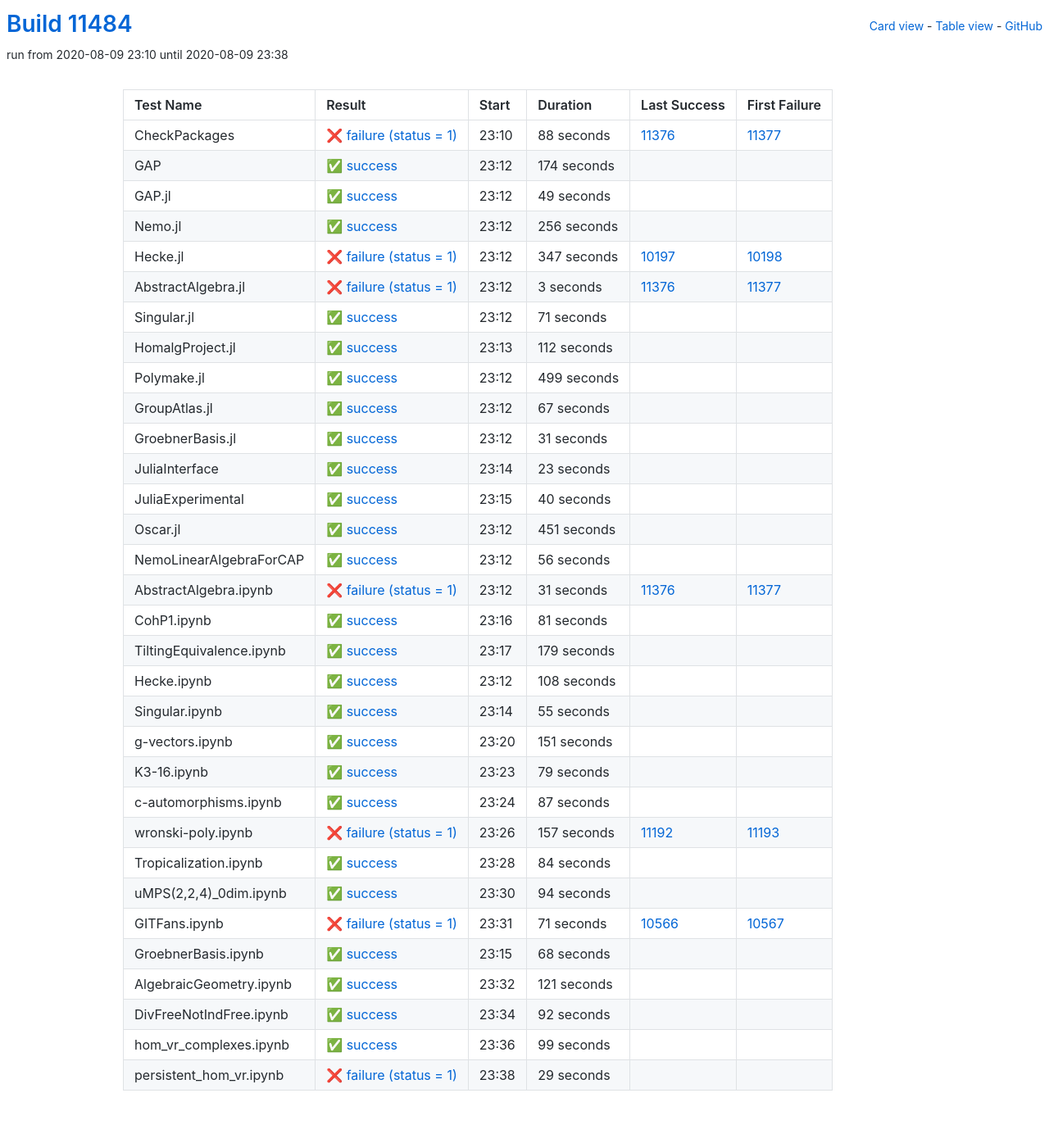
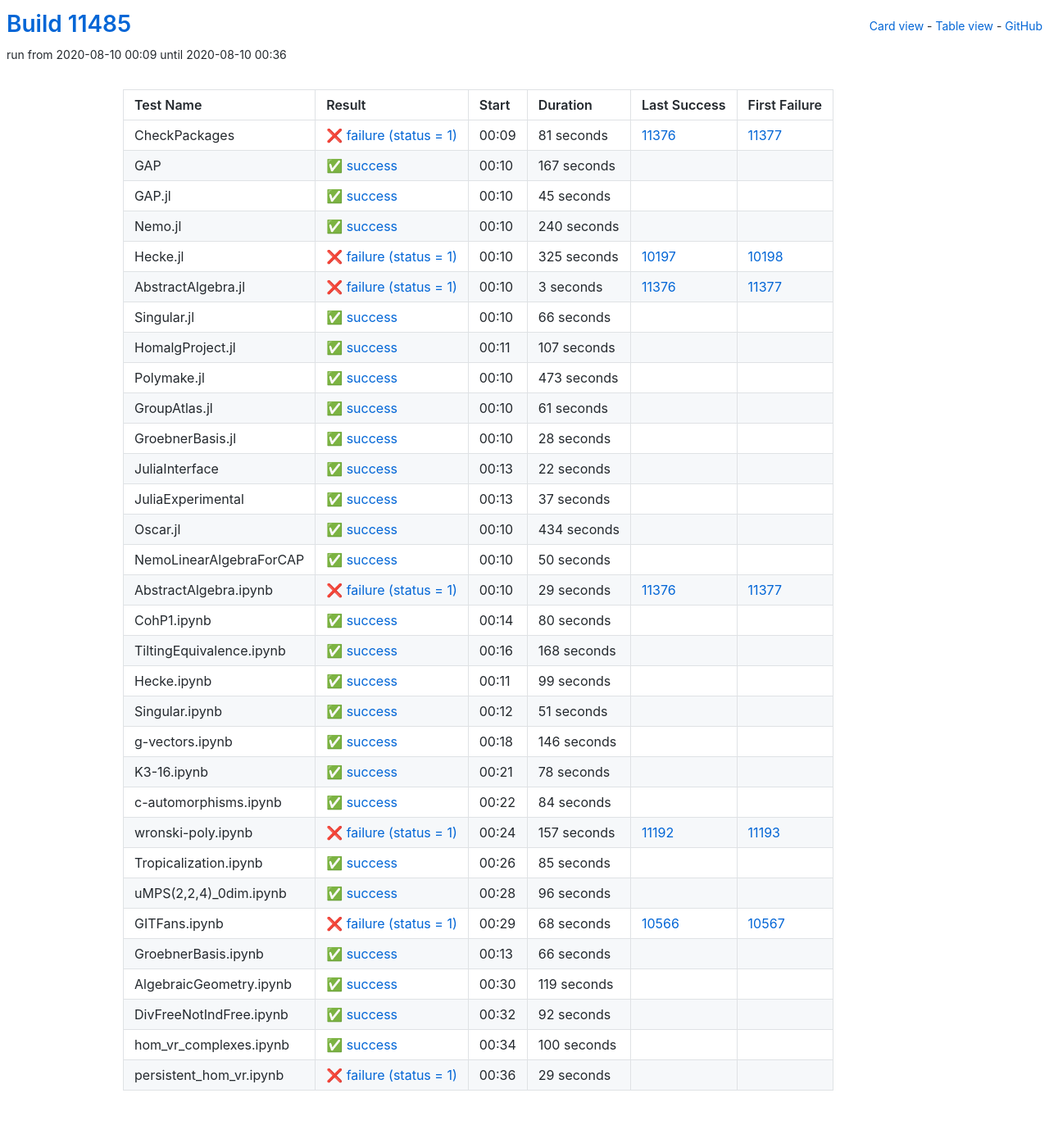
Before and after one commit to oscar-system/oscar-ci-status, a Jekyll site: the page built from table.html, in a window 1280 px wide. Shown: the whole page at 82% size. Built offline with Jekyll 4.4.1, drawn with Linux system fonts in a browser that asks for light colours.

Commit message:
Build #11485

```diff
--- a/_data/ci.yml
+++ b/_data/ci.yml
@@ -1,6 +1,6 @@
 ---
-build: 11484
-build_url: https://oscarci.mathematik.uni-kl.de/job/oscar/11484/
+build: 11485
+build_url: https://oscarci.mathematik.uni-kl.de/job/oscar/11485/
 job: oscar
 organization: oscar-system
 repo: oscar-ci-status
@@ -8,68 +8,68 @@
 tests:
 - name: CheckPackages
   id: checkpackages
-  log: https://oscarci.mathematik.uni-kl.de/job/oscar/11484/artifact/logs/build-11484/CheckPackages.log
-  start: 2020-08-09 23:10
+  log: https://oscarci.mathematik.uni-kl.de/job/oscar/11485/artifact/logs/build-11485/CheckPackages.log
+  start: 2020-08-10 00:09
   success: false
   exitcode: 1
   status: failure
-  duration: 88
+  duration: 81
   last_success: 11376
   last_success_url: https://oscarci.mathematik.uni-kl.de/job/oscar/11376/
   first_failure: 11377
   first_failure_url: https://oscarci.mathematik.uni-kl.de/job/oscar/11377/
 - name: GAP
   id: gap
-  log: https://oscarci.mathematik.uni-kl.de/job/oscar/11484/artifact/logs/build-11484/GAP.log
-  start: 2020-08-09 23:12
+  log: https://oscarci.mathematik.uni-kl.de/job/oscar/11485/artifact/logs/build-11485/GAP.log
+  start: 2020-08-10 00:10
   success: true
   exitcode: 0
   status: success
-  duration: 174
+  duration: 167
   last_success: false
   last_success_url:
   first_failure: false
   first_failure_url:
 - name: GAP.jl
   id: gap-jl
-  log: https://oscarci.mathematik.uni-kl.de/job/oscar/11484/artifact/logs/build-11484/GAP.jl.log
-  start: 2020-08-09 23:12
+  log: https://oscarci.mathematik.uni-kl.de/job/oscar/11485/artifact/logs/build-11485/GAP.jl.log
+  start: 2020-08-10 00:10
   success: true
   exitcode: 0
   status: success
-  duration: 49
+  duration: 45
   last_success: false
   last_success_url:
   first_failure: false
   first_failure_url:
 - name: Nemo.jl
   id: nemo-jl
-  log: https://oscarci.mathematik.uni-kl.de/job/oscar/11484/artifact/logs/build-11484/Nemo.jl.log
-  start: 2020-08-09 23:12
+  log: https://oscarci.mathematik.uni-kl.de/job/oscar/11485/artifact/logs/build-11485/Nemo.jl.log
+  start: 2020-08-10 00:10
   success: true
   exitcode: 0
   status: success
-  duration: 256
+  duration: 240
   last_success: false
   last_success_url:
   first_failure: false
   first_failure_url:
 - name: Hecke.jl
   id: hecke-jl
-  log: https://oscarci.mathematik.uni-kl.de/job/oscar/11484/artifact/logs/build-11484/Hecke.jl.log
-  start: 2020-08-09 23:12
+  log: https://oscarci.mathematik.uni-kl.de/job/oscar/11485/artifact/logs/build-11485/Hecke.jl.log
+  start: 2020-08-10 00:10
   success: false
   exitcode: 1
   status: failure
-  duration: 347
+  duration: 325
   last_success: 10197
   last_success_url: https://oscarci.mathematik.uni-kl.de/job/oscar/10197/
   first_failure: 10198
   first_failure_url: https://oscarci.mathematik.uni-kl.de/job/oscar/10198/
 - name: AbstractAlgebra.jl
   id: abstractalgebra-jl
-  log: https://oscarci.mathematik.uni-kl.de/job/oscar/11484/artifact/logs/build-11484/AbstractAlgebra.jl.log
-  start: 2020-08-09 23:12
+  log: https://oscarci.mathematik.uni-kl.de/job/oscar/11485/artifact/logs/build-11485/AbstractAlgebra.jl.log
+  start: 2020-08-10 00:10
   success: false
   exitcode: 1
   status: failure
@@ -80,212 +80,212 @@
   first_failure_url: https://oscarci.mathematik.uni-kl.de/job/oscar/11377/
 - name: Singular.jl
   id: singular-jl
-  log: https://oscarci.mathematik.uni-kl.de/job/oscar/11484/artifact/logs/build-11484/Singular.jl.log
-  start: 2020-08-09 23:12
+  log: https://oscarci.mathematik.uni-kl.de/job/oscar/11485/artifact/logs/build-11485/Singular.jl.log
+  start: 2020-08-10 00:10
   success: true
   exitcode: 0
   status: success
-  duration: 71
+  duration: 66
   last_success: false
   last_success_url:
   first_failure: false
   first_failure_url:
 - name: HomalgProject.jl
   id: homalgproject-jl
-  log: https://oscarci.mathematik.uni-kl.de/job/oscar/11484/artifact/logs/build-11484/HomalgProject.jl.log
-  start: 2020-08-09 23:13
+  log: https://oscarci.mathematik.uni-kl.de/job/oscar/11485/artifact/logs/build-11485/HomalgProject.jl.log
+  start: 2020-08-10 00:11
   success: true
   exitcode: 0
   status: success
-  duration: 112
+  duration: 107
   last_success: false
   last_success_url:
   first_failure: false
   first_failure_url:
 - name: Polymake.jl
   id: polymake-jl
-  log: https://oscarci.mathematik.uni-kl.de/job/oscar/11484/artifact/logs/build-11484/Polymake.jl.log
-  start: 2020-08-09 23:12
+  log: https://oscarci.mathematik.uni-kl.de/job/oscar/11485/artifact/logs/build-11485/Polymake.jl.log
+  start: 2020-08-10 00:10
   success: true
   exitcode: 0
   status: success
-  duration: 499
+  duration: 473
   last_success: false
   last_success_url:
   first_failure: false
   first_failure_url:
 - name: GroupAtlas.jl
   id: groupatlas-jl
-  log: https://oscarci.mathematik.uni-kl.de/job/oscar/11484/artifact/logs/build-11484/GroupAtlas.jl.log
-  start: 2020-08-09 23:12
+  log: https://oscarci.mathematik.uni-kl.de/job/oscar/11485/artifact/logs/build-11485/GroupAtlas.jl.log
+  start: 2020-08-10 00:10
   success: true
   exitcode: 0
   status: success
-  duration: 67
+  duration: 61
   last_success: false
   last_success_url:
   first_failure: false
   first_failure_url:
 - name: GroebnerBasis.jl
   id: groebnerbasis-jl
-  log: https://oscarci.mathematik.uni-kl.de/job/oscar/11484/artifact/logs/build-11484/GroebnerBasis.jl.log
-  start: 2020-08-09 23:12
+  log: https://oscarci.mathematik.uni-kl.de/job/oscar/11485/artifact/logs/build-11485/GroebnerBasis.jl.log
+  start: 2020-08-10 00:10
   success: true
   exitcode: 0
   status: success
-  duration: 31
+  duration: 28
   last_success: false
   last_success_url:
   first_failure: false
   first_failure_url:
 - name: JuliaInterface
   id: juliainterface
-  log: https://oscarci.mathematik.uni-kl.de/job/oscar/11484/artifact/logs/build-11484/JuliaInterface.log
-  start: 2020-08-09 23:14
+  log: https://oscarci.mathematik.uni-kl.de/job/oscar/11485/artifact/logs/build-11485/JuliaInterface.log
+  start: 2020-08-10 00:13
   success: true
   exitcode: 0
   status: success
-  duration: 23
+  duration: 22
   last_success: false
   last_success_url:
   first_failure: false
   first_failure_url:
 - name: JuliaExperimental
   id: juliaexperimental
-  log: https://oscarci.mathematik.uni-kl.de/job/oscar/11484/artifact/logs/build-11484/JuliaExperimental.log
-  start: 2020-08-09 23:15
+  log: https://oscarci.mathematik.uni-kl.de/job/oscar/11485/artifact/logs/build-11485/JuliaExperimental.log
+  start: 2020-08-10 00:13
   success: true
   exitcode: 0
   status: success
-  duration: 40
+  duration: 37
   last_success: false
   last_success_url:
   first_failure: false
   first_failure_url:
 - name: Oscar.jl
   id: oscar-jl
-  log: https://oscarci.mathematik.uni-kl.de/job/oscar/11484/artifact/logs/build-11484/Oscar.jl.log
-  start: 2020-08-09 23:12
+  log: https://oscarci.mathematik.uni-kl.de/job/oscar/11485/artifact/logs/build-11485/Oscar.jl.log
+  start: 2020-08-10 00:10
   success: true
   exitcode: 0
   status: success
-  duration: 451
+  duration: 434
   last_success: false
   last_success_url:
   first_failure: false
   first_failure_url:
 - name: NemoLinearAlgebraForCAP
   id: nemolinearalgebraforcap
-  log: https://oscarci.mathematik.uni-kl.de/job/oscar/11484/artifact/logs/build-11484/NemoLinearAlgebraForCAP.log
-  start: 2020-08-09 23:12
+  log: https://oscarci.mathematik.uni-kl.de/job/oscar/11485/artifact/logs/build-11485/NemoLinearAlgebraForCAP.log
+  start: 2020-08-10 00:10
   success: true
   exitcode: 0
   status: success
-  duration: 56
+  duration: 50
   last_success: false
   last_success_url:
   first_failure: false
   first_failure_url:
 - name: AbstractAlgebra.ipynb
   id: abstractalgebra-ipynb
-  log: https://oscarci.mathematik.uni-kl.de/job/oscar/11484/artifact/logs/build-11484/AbstractAlgebra.ipynb.log
-  start: 2020-08-09 23:12
+  log: https://oscarci.mathematik.uni-kl.de/job/oscar/11485/artifact/logs/build-11485/AbstractAlgebra.ipynb.log
+  start: 2020-08-10 00:10
   success: false
   exitcode: 1
   status: failure
-  duration: 31
+  duration: 29
   last_success: 11376
   last_success_url: https://oscarci.mathematik.uni-kl.de/job/oscar/11376/
   first_failure: 11377
   first_failure_url: https://oscarci.mathematik.uni-kl.de/job/oscar/11377/
 - name: CohP1.ipynb
   id: cohp1-ipynb
-  log: https://oscarci.mathematik.uni-kl.de/job/oscar/11484/artifact/logs/build-11484/CohP1.ipynb.log
-  start: 2020-08-09 23:16
+  log: https://oscarci.mathematik.uni-kl.de/job/oscar/11485/artifact/logs/build-11485/CohP1.ipynb.log
+  start: 2020-08-10 00:14
   success: true
   exitcode: 0
   status: success
-  duration: 81
+  duration: 80
   last_success: false
   last_success_url:
   first_failure: false
   first_failure_url:
 - name: TiltingEquivalence.ipynb
   id: tiltingequivalence-ipynb
-  log: https://oscarci.mathematik.uni-kl.de/job/oscar/11484/artifact/logs/build-11484/TiltingEquivalence.ipynb.log
-  start: 2020-08-09 23:17
+  log: https://oscarci.mathematik.uni-kl.de/job/oscar/11485/artifact/logs/build-11485/TiltingEquivalence.ipynb.log
+  start: 2020-08-10 00:16
   success: true
   exitcode: 0
   status: success
-  duration: 179
+  duration: 168
   last_success: false
   last_success_url:
   first_failure: false
   first_failure_url:
 - name: Hecke.ipynb
   id: hecke-ipynb
-  log: https://oscarci.mathematik.uni-kl.de/job/oscar/11484/artifact/logs/build-11484/Hecke.ipynb.log
-  start: 2020-08-09 23:12
+  log: https://oscarci.mathematik.uni-kl.de/job/oscar/11485/artifact/logs/build-11485/Hecke.ipynb.log
+  start: 2020-08-10 00:11
   success: true
   exitcode: 0
   status: success
-  duration: 108
+  duration: 99
   last_success: false
   last_success_url:
   first_failure: false
   first_failure_url:
 - name: Singular.ipynb
   id: singular-ipynb
-  log: https://oscarci.mathematik.uni-kl.de/job/oscar/11484/artifact/logs/build-11484/Singular.ipynb.log
-  start: 2020-08-09 23:14
+  log: https://oscarci.mathematik.uni-kl.de/job/oscar/11485/artifact/logs/build-11485/Singular.ipynb.log
+  start: 2020-08-10 00:12
   success: true
   exitcode: 0
   status: success
-  duration: 55
+  duration: 51
   last_success: false
   last_success_url:
   first_failure: false
   first_failure_url:
 - name: g-vectors.ipynb
   id: g-vectors-ipynb
-  log: https://oscarci.mathematik.uni-kl.de/job/oscar/11484/artifact/logs/build-11484/g-vectors.ipynb.log
-  start: 2020-08-09 23:20
+  log: https://oscarci.mathematik.uni-kl.de/job/oscar/11485/artifact/logs/build-11485/g-vectors.ipynb.log
+  start: 2020-08-10 00:18
   success: true
   exitcode: 0
   status: success
-  duration: 151
+  duration: 146
   last_success: false
   last_success_url:
   first_failure: false
   first_failure_url:
 - name: K3-16.ipynb
   id: k3-16-ipynb
-  log: https://oscarci.mathematik.uni-kl.de/job/oscar/11484/artifact/logs/build-11484/K3-16.ipynb.log
-  start: 2020-08-09 23:23
+  log: https://oscarci.mathematik.uni-kl.de/job/oscar/11485/artifact/logs/build-11485/K3-16.ipynb.log
+  start: 2020-08-10 00:21
   success: true
   exitcode: 0
   status: success
-  duration: 79
+  duration: 78
   last_success: false
   last_success_url:
   first_failure: false
   first_failure_url:
 - name: c-automorphisms.ipynb
   id: c-automorphisms-ipynb
-  log: https://oscarci.mathematik.uni-kl.de/job/oscar/11484/artifact/logs/build-11484/c-automorphisms.ipynb.log
-  start: 2020-08-09 23:24
+  log: https://oscarci.mathematik.uni-kl.de/job/oscar/11485/artifact/logs/build-11485/c-automorphisms.ipynb.log
+  start: 2020-08-10 00:22
   success: true
   exitcode: 0
   status: success
-  duration: 87
+  duration: 84
   last_success: false
   last_success_url:
   first_failure: false
   first_failure_url:
 - name: wronski-poly.ipynb
   id: wronski-poly-ipynb
-  log: https://oscarci.mathematik.uni-kl.de/job/oscar/11484/artifact/logs/build-11484/wronski-poly.ipynb.log
-  start: 2020-08-09 23:26
+  log: https://oscarci.mathematik.uni-kl.de/job/oscar/11485/artifact/logs/build-11485/wronski-poly.ipynb.log
+  start: 2020-08-10 00:24
   success: false
   exitcode: 1
   status: failure
@@ -296,68 +296,68 @@
   first_failure_url: https://oscarci.mathematik.uni-kl.de/job/oscar/11193/
 - name: Tropicalization.ipynb
   id: tropicalization-ipynb
-  log: https://oscarci.mathematik.uni-kl.de/job/oscar/11484/artifact/logs/build-11484/Tropicalization.ipynb.log
-  start: 2020-08-09 23:28
+  log: https://oscarci.mathematik.uni-kl.de/job/oscar/11485/artifact/logs/build-11485/Tropicalization.ipynb.log
+  start: 2020-08-10 00:26
   success: true
   exitcode: 0
   status: success
-  duration: 84
+  duration: 85
   last_success: false
   last_success_url:
   first_failure: false
   first_failure_url:
 - name: uMPS(2,2,4)_0dim.ipynb
   id: umps-2-2-4-0dim-ipynb
-  log: https://oscarci.mathematik.uni-kl.de/job/oscar/11484/artifact/logs/build-11484/uMPS-2-2-4-_0dim.ipynb.log
-  start: 2020-08-09 23:30
+  log: https://oscarci.mathematik.uni-kl.de/job/oscar/11485/artifact/logs/build-11485/uMPS-2-2-4-_0dim.ipynb.log
+  start: 2020-08-10 00:28
   success: true
   exitcode: 0
   status: success
-  duration: 94
+  duration: 96
   last_success: false
   last_success_url:
   first_failure: false
   first_failure_url:
 - name: GITFans.ipynb
   id: gitfans-ipynb
-  log: https://oscarci.mathematik.uni-kl.de/job/oscar/11484/artifact/logs/build-11484/GITFans.ipynb.log
-  start: 2020-08-09 23:31
+  log: https://oscarci.mathematik.uni-kl.de/job/oscar/11485/artifact/logs/build-11485/GITFans.ipynb.log
+  start: 2020-08-10 00:29
   success: false
   exitcode: 1
   status: failure
-  duration: 71
+  duration: 68
   last_success: 10566
   last_success_url: https://oscarci.mathematik.uni-kl.de/job/oscar/10566/
   first_failure: 10567
   first_failure_url: https://oscarci.mathematik.uni-kl.de/job/oscar/10567/
 - name: GroebnerBasis.ipynb
   id: groebnerbasis-ipynb
-  log: https://oscarci.mathematik.uni-kl.de/job/oscar/11484/artifact/logs/build-11484/GroebnerBasis.ipynb.log
-  start: 2020-08-09 23:15
+  log: https://oscarci.mathematik.uni-kl.de/job/oscar/11485/artifact/logs/build-11485/GroebnerBasis.ipynb.log
+  start: 2020-08-10 00:13
   success: true
   exitcode: 0
   status: success
-  duration: 68
+  duration: 66
   last_success: false
   last_success_url:
   first_failure: false
   first_failure_url:
 - name: AlgebraicGeometry.ipynb
   id: algebraicgeometry-ipynb
-  log: https://oscarci.mathematik.uni-kl.de/job/oscar/11484/artifact/logs/build-11484/AlgebraicGeometry.ipynb.log
-  start: 2020-08-09 23:32
+  log: https://oscarci.mathematik.uni-kl.de/job/oscar/11485/artifact/logs/build-11485/AlgebraicGeometry.ipynb.log
+  start: 2020-08-10 00:30
   success: true
   exitcode: 0
   status: success
-  duration: 121
+  duration: 119
   last_success: false
   last_success_url:
   first_failure: false
   first_failure_url:
 - name: DivFreeNotIndFree.ipynb
   id: divfreenotindfree-ipynb
-  log: https://oscarci.mathematik.uni-kl.de/job/oscar/11484/artifact/logs/build-11484/DivFreeNotIndFree.ipynb.log
-  start: 2020-08-09 23:34
+  log: https://oscarci.mathematik.uni-kl.de/job/oscar/11485/artifact/logs/build-11485/DivFreeNotIndFree.ipynb.log
+  start: 2020-08-10 00:32
   success: true
   exitcode: 0
   status: success
@@ -368,20 +368,20 @@
   first_failure_url:
 - name: hom_vr_complexes.ipynb
   id: hom-vr-complexes-ipynb
-  log: https://oscarci.mathematik.uni-kl.de/job/oscar/11484/artifact/logs/build-11484/hom_vr_complexes.ipynb.log
-  start: 2020-08-09 23:36
+  log: https://oscarci.mathematik.uni-kl.de/job/oscar/11485/artifact/logs/build-11485/hom_vr_complexes.ipynb.log
+  start: 2020-08-10 00:34
   success: true
   exitcode: 0
   status: success
-  duration: 99
+  duration: 100
   last_success: false
   last_success_url:
   first_failure: false
   first_failure_url:
 - name: persistent_hom_vr.ipynb
   id: persistent-hom-vr-ipynb
-  log: https://oscarci.mathematik.uni-kl.de/job/oscar/11484/artifact/logs/build-11484/persistent_hom_vr.ipynb.log
-  start: 2020-08-09 23:38
+  log: https://oscarci.mathematik.uni-kl.de/job/oscar/11485/artifact/logs/build-11485/persistent_hom_vr.ipynb.log
+  start: 2020-08-10 00:36
   success: false
   exitcode: 1
   status: failure
```
Also changed, not shown: README.md.
